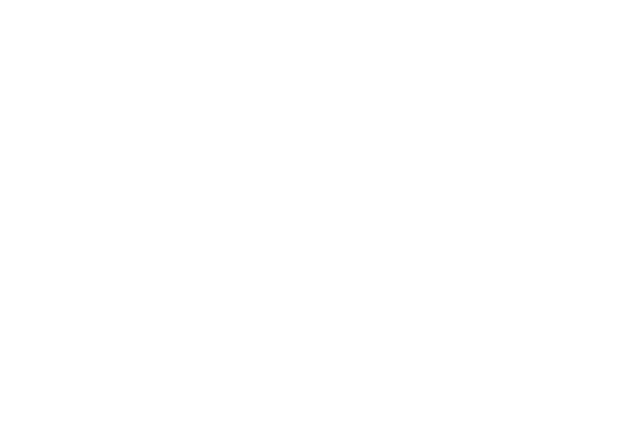
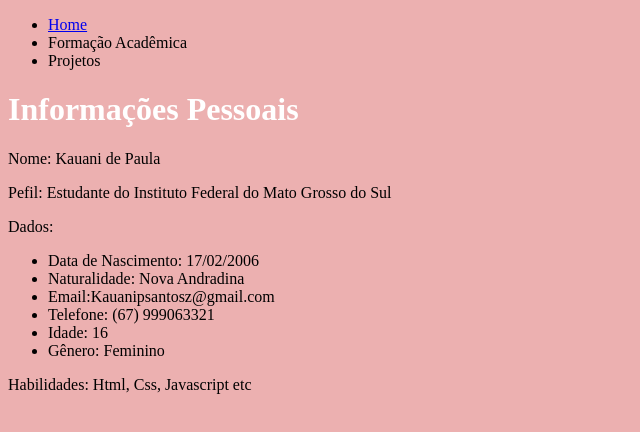
Before and after one commit to kakaushow1/projetoptas2, a website: page formacao.html in a window 1280 px wide. Shown: the whole page, without its empty margins (0-640 px from the left). Drawn offline with Linux system fonts and the light colour scheme.

Commit message:
terminando html e as paginas

```diff
--- a/formacao.html
+++ b/formacao.html
@@ -0,0 +1,37 @@
+<!DOCTYPE html>
+<html lang="en">
+<head>
+  <meta charset="UTF-8">
+  <meta http-equiv="X-UA-Compatible" content="IE=edge">
+  <meta name="viewport" content="width=device-width, initial-scale=1.0">
+  <link rel="stylesheet" href="/css/estilo.css">
+  <script src="/javascript/javascript.js"></script>
+  <title>Document</title>
+</head>
+<body>
+  <header>
+  <nav>
+    <ul>
+      <li><a href="/">Home</a></li>
+      <li>Formação Acadêmica</li>
+      <li>Projetos</li>
+   </ul>
+  </nav>
+</header>
+<div>
+<h1>Informações Pessoais</h1>
+<p><span>Nome:</span> Kauani de Paula</p>
+<p><span>Pefil: Estudante do Instituto Federal do Mato Grosso do Sul</span></p>
+<p><span>Dados:</span></p>
+<ul>
+  <li><span>Data de Nascimento: </span>17/02/2006</li>
+  <li><span>Naturalidade: </span>Nova Andradina</li>
+  <li><span>Email:</span>Kauanipsantosz@gmail.com</li>
+  <li><span>Telefone:</span> (67) 999063321</li>
+  <li><span>Idade:</span> 16</li>
+  <li><span>Gênero:</span> Feminino</li>
+</ul>
+<p><span>Habilidades: Html, Css, Javascript etc </span></p>
+</div>
+</body>
+</html>
```
Also changed, not shown: index.html (+1 -1 lines).
